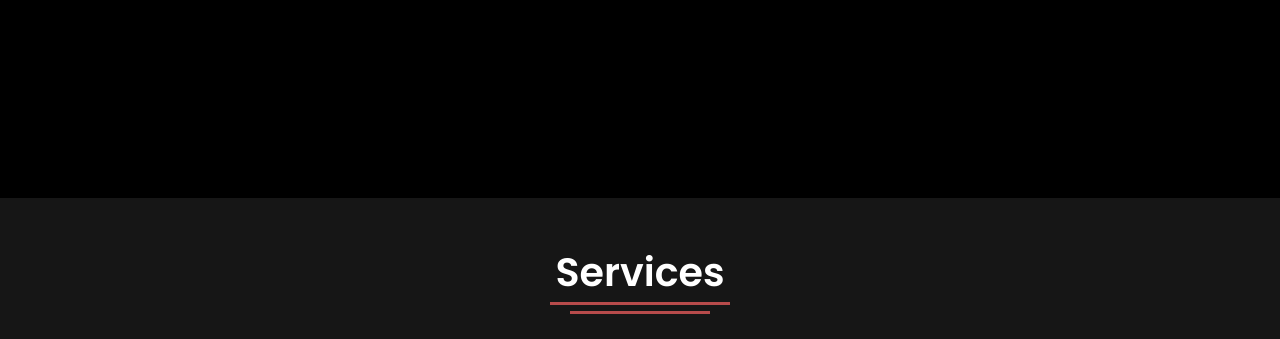
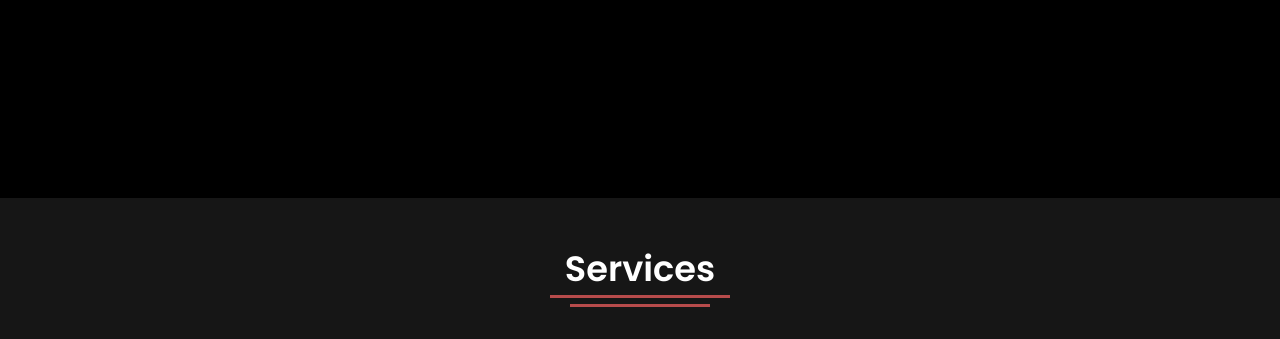
Before and after one commit to Donycahyanto/donycahyanto.github.io, a plain HTML site: page index.html in a window 1280 px wide. Shown: the part 602-941 px from the top of the page. Drawn offline with Linux system fonts and the light colour scheme.

Commit message:
Merubah ukuran heading Services

```diff
--- a/style.css
+++ b/style.css
@@ -320,7 +320,7 @@ span {
   background: var(--second-bg-color);
 }
 .heading {
-  font-size: 4.5rem;
+  font-size: 4rem;
   text-align: center;
   font-weight: 700;
   margin-bottom: 3rem;
```
